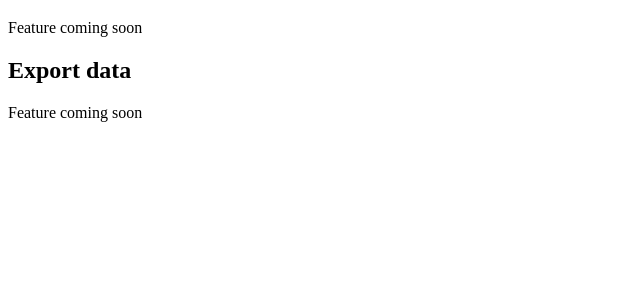
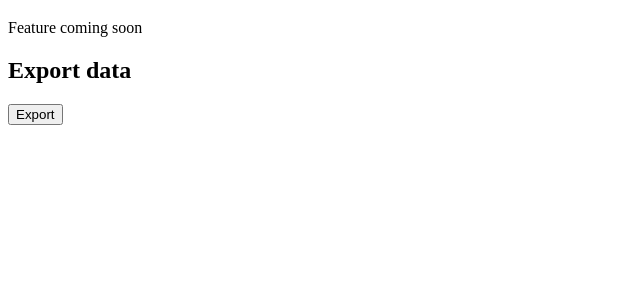
Before and after one commit to darigovresearch/BTMBMS, a Flask app: page /settings in a window 1280 px wide. Shown: the part 214-514 px from the top of the page, without its empty margins (0-640 px from the left). Run offline with Flask 2, Linux system fonts and the light colour scheme.

Commit message:
feat: Adds export button to settings
Resolves #11

```diff
--- a/App/app.py
+++ b/App/app.py
@@ -1,6 +1,6 @@
 # app.py is code that runs a flask web app for the user interface
 
-from flask import Flask, render_template, request
+from flask import Flask, render_template, request, send_file
 import pandas as pd
 
 
@@ -146,10 +146,31 @@ def status():
         return render_template('status.html')
 
 
-@app.route('/settings', methods=['GET'])
+@app.route('/settings', methods=['POST', 'GET'])
 def settings():
 
-    return render_template('settings.html')
+    if request.method == 'GET':
+        return render_template('settings.html')
+    elif request.method == 'POST':
+        print("form submitted")
+        submit_type = request.args.get("submit")
+        print(submit_type)
+
+        if submit_type == "export":
+            print("Export requested")
+
+            # getting data
+            status = pd.read_csv("..//Data//Status.csv")
+            locations = pd.read_csv("..//Data//Locations.csv")
+            batteries = pd.read_csv("..//Data//Batteries.csv")
+
+            # generating export in ods format
+            with pd.ExcelWriter("..//Data//Export.ods") as export:
+                status.to_excel(export, sheet_name="Status", index=False)
+                locations.to_excel(export, sheet_name="Locations", index=False)
+                batteries.to_excel(export, sheet_name="Batteries", index=False)
+
+        return send_file(export, as_attachment=True)
 
 
 if __name__ == '__main__':
--- a/App/templates/settings.html
+++ b/App/templates/settings.html
@@ -10,7 +10,9 @@
 
     <h2>Export data</h2>
 
-    <p>Feature coming soon</p>
+    <form action="/settings?submit=export" method="POST">
+    	<button id="export">Export</button>
+    </form>
 
 
 {% endblock %}
```
